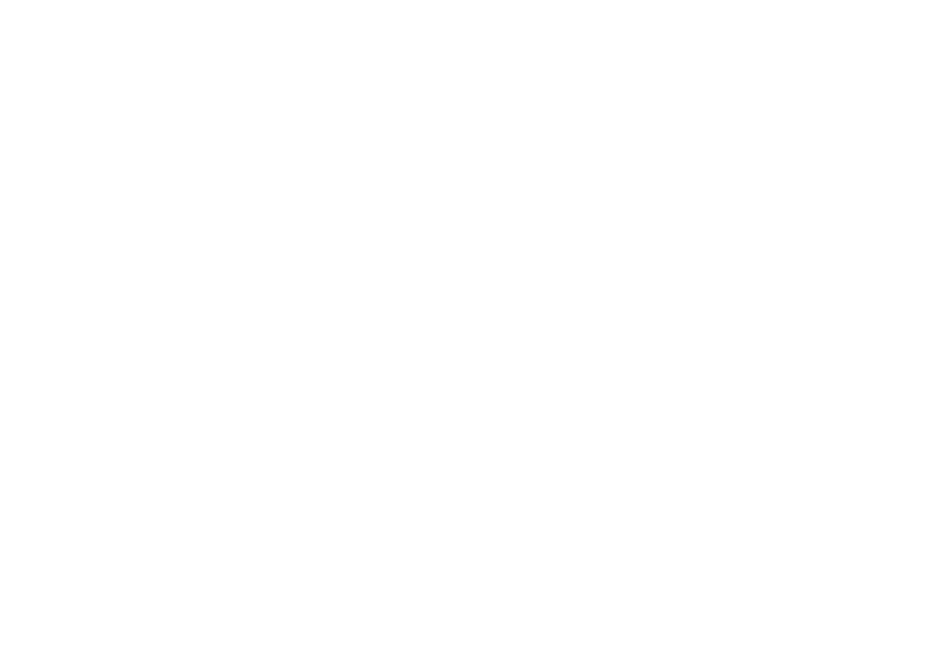
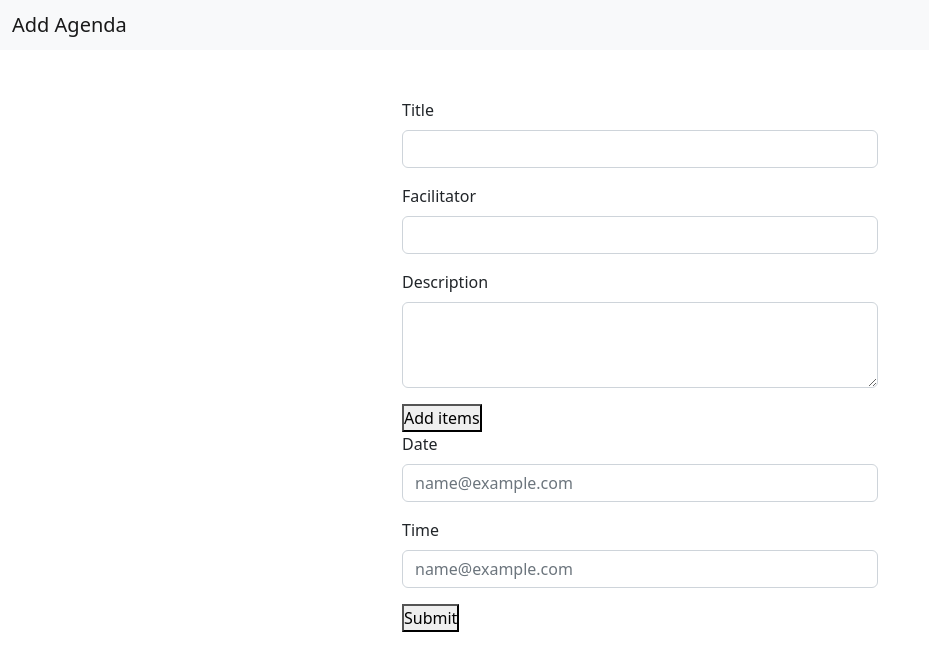
Before and after one commit to topzz100/test-task, a React (Create React App) app: page /update/1 in a window 1280 px wide. Before the commit this address had no page. Shown: the top 670 px of the page, without its empty margins (0-929 px from the left). Built offline with nearby package versions, Linux system fonts and the light colour scheme.

Commit message:
feat: update agenda and validators

```diff
--- a/src/App.js
+++ b/src/App.js
@@ -12,6 +12,7 @@
         <Route path="/" element={<Home/>}/>
         <Route path="/add-agenda" element={<AddAgenda/>}/>
         <Route path="/:id" element={<Agenda/>}/>
+        <Route path="/update/:id" element={<AddAgenda/>}/>
       </Routes>
     </div>
   );
--- a/src/pages/AddAgenda.js
+++ b/src/pages/AddAgenda.js
@@ -1,5 +1,5 @@
-import React, { useState } from 'react'
-import { useNavigate } from 'react-router-dom'
+import React, { useEffect, useState } from 'react'
+import { useNavigate, useParams } from 'react-router-dom'
 import Navbar from '../components/Navbar'
 //import {data} from '../data'
 
@@ -11,14 +11,19 @@
   const [facilitator, setFacilitator] = useState("")
   const [date, setDate] = useState("")
 
+  const [agenda, setAgenda] = useState({})
   const [time, setTime] = useState("")
+  const [error, setError] = useState(false)
 
   const navigate = useNavigate()
+
 
   // useEffect(() => {
   //   window.sessionStorage.setItem('agendas', JSON.stringify(agendas))
   // }, [])
 
+  const params = useParams()
+  console.log("PARAMS", params)
 
   const handleChange = (i, e)=> {
     let newItemValues = [...itemValues]
@@ -35,18 +40,69 @@
   console.log(itemValues)
   window.sessionStorage.setItem('agendas', JSON.stringify(agendas));
 
+  useEffect(() => {
+   if(params.id){
+    const singleAgenda = agendas.filter((agenda) => agenda.id === params.id)
+    setAgenda(singleAgenda[0])
+   }
+
+  }, [])
+  useEffect(() => {
+
+    if(params.id){
+      setDescription(agenda?.description)
+      setTitle(agenda?.title)
+      setFacilitator(agenda?.facilitator)
+      setDate(agenda?.date)
+      setTime(agenda?.time)
+      setItemValues(agenda?.items)
+    }
+  }, [agenda])
+  const showError= () => {
+    return(
+      <p style={{"color": "red"}}>Please fill input field</p>
+    )
+  }
+
+  const handleUpdate=(e) => {
+    e.preventDefault()
+    const newAgendas = agendas.filter(agenda => agenda.id !== params.id)
+    // setAgendas(prev => (
+    //   [...prev, {
+    //     id: new Date().getTime().toString(),
+    //     title,
+    //     description,
+    //     facilitator,
+    //     items: itemValues,
+    //     date,
+    //     time,
+    //     status: false}]
+    // ))
+    setAgendas([...newAgendas,{
+         id: agenda.id,
+           title,
+           description,
+           facilitator,
+          items: itemValues,
+         date,
+         time,
+          status: false} ])
+    window.sessionStorage.setItem('agendas', JSON.stringify(agendas));
+    setDescription("")
+    setTitle("")
+    setFacilitator("")
+    setDate("")
+    setTime("")
+    setItemValues([{item: ""}])
+    window.location.replace('/')
+  }
+
+
   const handleSubmit = (e) => {
     e.preventDefault()
-    // let data = []
-    // data.push({
-    //   title,
-    //   description,
-    //   facilitator,
-    //   items: itemValues,
-    //   date,
-    //   time,
-    //   status: false
-    // })
+    if(title === ""  || description === ""  || facilitator=== ""  || date === ""  || time === "" || itemValues[0].item===""){
+      setError(true)
+    }else{
       setAgendas(prev => (
         [...prev, {
           id: new Date().getTime().toString(),
@@ -65,6 +121,8 @@
       setDate("")
       setTime("")
       setItemValues([{item: ""}])
+          setError(false)
+    }
 
   }
   console.log(agendas)
@@ -73,6 +131,9 @@
     <div >
       <Navbar/>
       <div className='p-5 d-flex justify-content-center'>
+        {
+          params.id?
+          (
             <div className='row w-500'>
           <form>
 
@@ -90,10 +151,11 @@
           </div>
           <div>
             {
-              itemValues.map((item, i) => (
+              itemValues?.map((item, i) => (
                 <div className="mb-3" key={i}>
                   <label >Agenda Items</label>
                   <input className="form-control" id="exampleFormControlInput1" value={item.item || ""} onChange={e => handleChange(i, e)}/>
+
               </div>
 
               ))
@@ -101,11 +163,6 @@
             }
             <button onClick={(e) => addFormFields(e)}>Add items</button>
           </div>
-          {/* <div className="mb-3" >
-                  <label for="exampleFormControlTextarea1" className="form-label">Agenda Items</label>
-                  <input type="email" className="form-control" id="exampleFormControlInput1"/>
-                <button onClick={() => addFormFields}>Add items</button>
-              </div> */}
 
           <div className="mb-3">
             <label className="form-label">Date</label>
@@ -115,12 +172,62 @@
             <label className="form-label">Time</label>
             <input type="email" className="form-control" id="exampleFormControlInput1" placeholder="name@example.com" value={time} onChange={e => setTime(e.target.value)}/>
           </div>
+          <button className='d-flex justify-content-center' type='submit' onClick={handleUpdate}>
+            Submit
+          </button>
+          </form>
+        </div>
+          ):
+        (<div className='row w-500'>
+          <form>
+
+          <div className="mb-3">
+            <label className="form-label">Title</label>
+            <input  className="form-control" id="exampleFormControlInput1" placeholder="" value={title} onChange={e => setTitle(e.target.value)}/>
+            {error && title ==="" && showError()}
+          </div>
+          <div className="mb-3">
+            <label  className="form-label">Facilitator</label>
+            <input className="form-control" id="exampleFormControlInput1"  value={facilitator} onChange={e => setFacilitator(e.target.value)}/>
+            {error && facilitator ==="" && showError()}
+          </div>
+          <div className="mb-3">
+            <label  className="form-label">Description</label>
+            <textarea className="form-control" id="exampleFormControlTextarea1" rows="3" value={description} onChange={e => setDescription(e.target.value)}></textarea>
+            {error && description ==="" && showError()}
+          </div>
+          <div>
+            {
+              itemValues.map((item, i) => (
+                <div className="mb-3" key={i}>
+                  <label >Agenda Items</label>
+                  <input className="form-control" id="exampleFormControlInput1" value={item.item || ""} onChange={e => handleChange(i, e)}/>
+                  {error && item?.item ==="" && showError()}
+              </div>
+
+              ))
+
+            }
+            <button onClick={(e) => addFormFields(e)}>Add items</button>
+          </div>
+
+          <div className="mb-3">
+            <label className="form-label">Date</label>
+            <input className="form-control" id="exampleFormControlInput1" placeholder="name@example.com" value={date} onChange={e => setDate(e.target.value)}/>
+            {error && date ==="" && showError()}
+          </div>
+          <div className="mb-3">
+            <label className="form-label">Time</label>
+            <input type="email" className="form-control" id="exampleFormControlInput1" placeholder="name@example.com" value={time} onChange={e => setTime(e.target.value)}/>
+            {error && time ==="" && showError()}
+          </div>
           <button className='d-flex justify-content-center' type='submit' onClick={handleSubmit}>
             Submit
           </button>
           </form>
         </div>
-
+        )
+      }
       </div>
     </div>
   )
--- a/src/pages/Agenda.js
+++ b/src/pages/Agenda.js
@@ -1,20 +1,26 @@
 import React, { useEffect, useState } from 'react'
-import { useNavigate, useParams } from 'react-router-dom'
+import { Link, useNavigate, useParams } from 'react-router-dom'
 import Navbar from '../components/Navbar'
 import {Delete, SystemUpdateAlt} from '@mui/icons-material';
 
 const Agenda = () => {
     const [agendas, setAgendas] = useState(JSON.parse(window.sessionStorage.getItem('agendas')) || [])
     const [agenda, setAgenda] = useState({})
+    const [status, setStatus] = useState()
     const navigate = useNavigate()
 
     const params = useParams()
-    console.log(params)
+    // console.log("PARAMS", params)
     useEffect(() => {
         const singleAgenda = agendas.filter((agenda) => agenda.id === params.id)
         setAgenda(singleAgenda[0])
+        setStatus(singleAgenda[0].status)
     }, [])
-    console.log(agenda)
+    // console.log(agenda)
+    // useEffect(() => {
+    //     setStatus(agenda.status)
+    // }, [])
+
 
     //handle Delete
     const handleDelete=() => {
@@ -22,6 +28,32 @@
         window.sessionStorage.setItem('agendas', JSON.stringify(newAgendas));
         navigate('/')
     }
+    console.log(status)
+    const handleUpdate = () => {
+        setStatus(!status)
+        const updatedAgenda = agendas.filter(agenda => agenda.id === params.id)
+        updatedAgenda[0].status = status
+        const filteredAgendas = agendas.filter(agenda => agenda.id !== params.id)
+
+       const newAgenda = {
+            id: agenda.id,
+            title: agenda.title,
+            description: agenda.description,
+            facilitator : agenda.facilitator,
+            items: agenda.items,
+            date: agenda.date,
+            time: agenda.time,
+            status: status
+        }
+         //setAgendas([...filteredAgendas, {...agenda, status}])
+       const newAgendas = [...filteredAgendas, updatedAgenda[0]]
+        window.sessionStorage.setItem('agendas', JSON.stringify(newAgendas));
+        //window.location.replace('/')
+    }
+    // useEffect(()=> {
+    //     handleUpdate()
+    //     setStatus(!status)
+    // }, [status])
 
   return (
     <div>
@@ -56,14 +88,30 @@
                         <div>
                             <span>Time: </span><span>{agenda.time}</span>
                         </div>
+                        <div><span>Status:</span>
+                            <span>
+                                <input className="form-check-input" type="checkbox" id="inlineCheckbox1" value={agenda.status}  checked={agenda.status}
+                                onClick={()=>{
+                                    // setStatus(!status)
+                                    handleUpdate()
+                                 }} />
+                                {/* <input class="form-check-input" type="checkbox" role="switch" id="flexSwitchCheckChecked" onClick={(e) => console.log(e)} ></input> */}
+                            </span>
+                            {/* <div class="form-check form-switch">
+  <input className="form-check-input" type="checkbox" role="switch" id="flexSwitchCheckChecked" onClick={(e) => console.log(e)}  />
+  <label className="form-check-label" for="flexSwitchCheckChecked">Checked switch checkbox input</label>
+</div> */}
+                        </div>
                     </div>
                     <div className='d-flex'>
                         <div onClick={handleDelete}>
                             <Delete/>
                         </div>
-                        <div>
-                            <SystemUpdateAlt/>
-                        </div>
+                        <Link to={`/update/${agenda.id}`}>
+                            <div>
+                                <SystemUpdateAlt/>
+                            </div>
+                        </Link>
                     </div>
                 </div>
             </div>
--- a/src/pages/Home.jsx
+++ b/src/pages/Home.jsx
@@ -28,7 +28,8 @@
               <div class="card">
                 <div class="card-body">
                   <h5 class="card-title">{a.title}</h5>
-                  <p class="card-text">{a.description.substring(0,20)}...</p>
+                  <p class="card-text">{a?.description?.substring(0,20)}...</p>
+                  <p><span>Status:</span><span>{a.status? 'Done': 'Not Done'}</span></p>
                   <Link to={`/${a.id}`}>
                     <h6 className='d-flex justify-content-between'><span>See more</span> <ChevronRight /></h6>
                   </Link>
```
Lines whose indentation alone changed are shown as unchanged.
